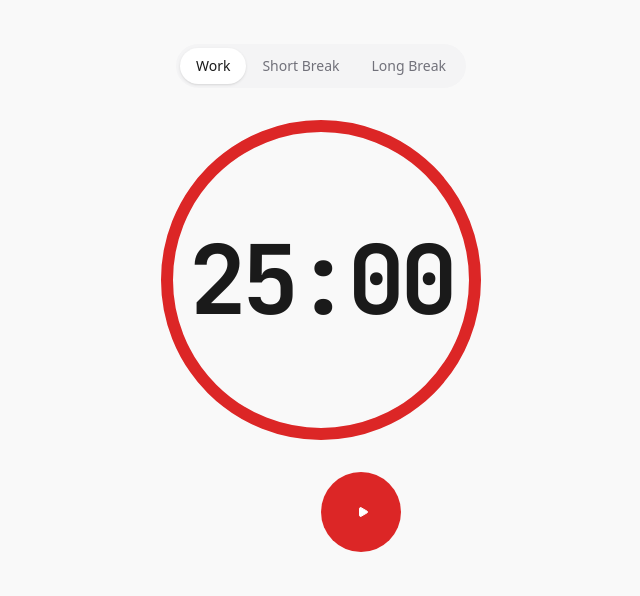
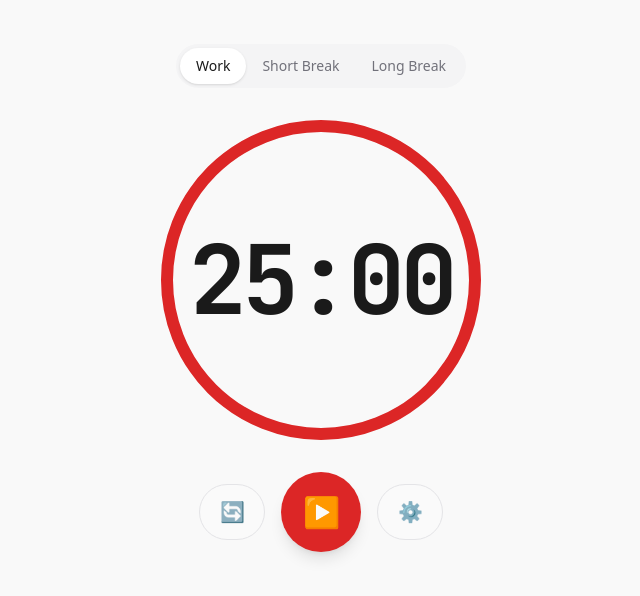
Before and after one commit to tcaret2jp/pomoru, a Next.js app: page / in a window 1280 px wide. Shown: the part 102-698 px from the top of the page, without its empty margins (319-959 px from the left). Built offline with nearby package versions, Linux system fonts and the light colour scheme; no server answers.

Commit message:
feat: complete MVP timer with emoji icons and symmetric layout

```diff
--- a/src/components/features/timer/TimerControls.tsx
+++ b/src/components/features/timer/TimerControls.tsx
@@ -1,4 +1,3 @@
-import { Play, Pause, RotateCcw } from "lucide-react";
 import { Button } from "@/components/ui/Button";
 
 interface TimerControlsProps {
@@ -10,30 +9,45 @@ interface TimerControlsProps {
 
 export function TimerControls({ isActive, onToggle, onReset, variant = 'primary' }: TimerControlsProps) {
   return (
-    <div className="flex items-center gap-4">
+    <div className="flex items-center justify-center gap-4 w-full">
+      {/* 左側: リセットボタン */}
+      <div className="flex justify-end w-20">
         <Button
           variant="ghost"
           size="lg"
           onClick={onReset}
           aria-label="Reset Timer"
-        className="h-14 w-14 rounded-full"
+          className="h-14 w-14 rounded-full border border-zinc-200 bg-zinc-50"
         >
-        <RotateCcw className="h-6 w-6" />
+          <span className="text-xl">🔄</span>
         </Button>
+      </div>
 
+      {/* 中央: 開始/停止ボタン */}
       <Button
         variant={variant}
         size="lg"
         onClick={onToggle}
-        className="h-20 w-20 rounded-full"
+        className="h-20 w-20 rounded-full shrink-0 shadow-lg"
         aria-label={isActive ? "Pause Timer" : "Start Timer"}
       >
-        {isActive ? (
-          <Pause className="h-8 w-8 fill-current" />
-        ) : (
-          <Play className="h-8 w-8 fill-current ml-1" />
-        )}
+        <span className="text-3xl leading-none">
+          {isActive ? "⏸️" : "▶️"}
+        </span>
       </Button>
+
+      {/* 右側: 設定ボタン (リセットボタンと線対称) */}
+      <div className="flex justify-start w-20">
+        <Button
+          variant="ghost"
+          size="lg"
+          onClick={() => alert('Settings clicked!')} // 後ほど設定モーダルを開く処理に置き換え
+          aria-label="Open Settings"
+          className="h-14 w-14 rounded-full border border-zinc-200 bg-zinc-50"
+        >
+          <span className="text-xl">⚙️</span>
+        </Button>
+      </div>
     </div>
   );
 }
--- a/src/components/ui/Modal.tsx
+++ b/src/components/ui/Modal.tsx
@@ -33,7 +33,7 @@ export function Modal({ isOpen, onClose, title, description, children }: ModalPr
           </div>
           {children}
           <DialogPrimitive.Close className="absolute right-4 top-4 rounded-sm opacity-70 ring-offset-background transition-opacity hover:opacity-100 focus:outline-none focus:ring-2 focus:ring-ring focus:ring-offset-2 disabled:pointer-events-none data-[state=open]:bg-zinc-100 dark:data-[state=open]:bg-zinc-800 text-muted-foreground">
-            <X className="h-4 w-4" />
+            <span className="text-xl leading-none">✖️</span>
             <span className="sr-only">Close</span>
           </DialogPrimitive.Close>
         </DialogPrimitive.Content>
```
Lines whose indentation alone changed are shown as unchanged.
